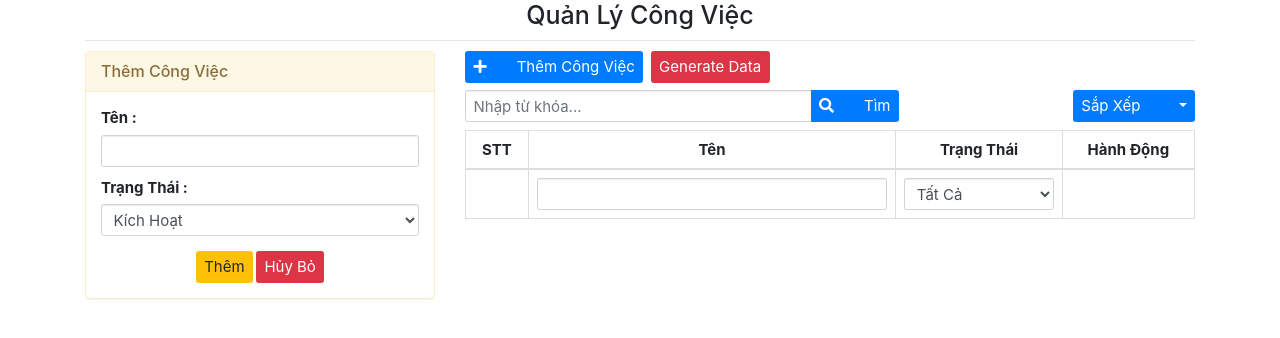
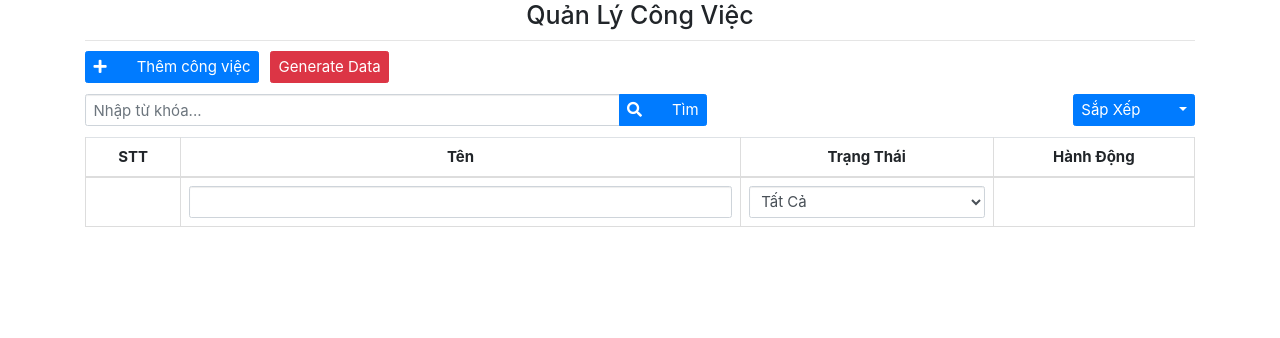
Before and after one commit to cheanhminh98/project-2-react, a React (Create React App) app: page / in a window 1280 px wide. Shown: the top 338 px of the page. Built offline with nearby package versions, Linux system fonts and the light colour scheme; some icons are missing.

Commit message:
add close toggle form TaskForm

```diff
--- a/src/App.js
+++ b/src/App.js
@@ -13,6 +13,7 @@ class App extends Component{
         super(props);
         this.state = {
             tasks : [],
+            isDisplayForm : false,
         }
     }
 
@@ -51,9 +52,18 @@ class App extends Component{
         }
     }
 
+    onToggleForm(){
+        this.setState({
+            isDisplayForm : !this.state.isDisplayForm,
+        })
+    }
+
+
+
     render() {
 
-        var {tasks} = this.state; //var tasks = this.state.tasks
+        var {tasks, isDisplayForm} = this.state; //var tasks = this.state.tasks
+        var elmTaskForm = isDisplayForm ? <TaskForm/> : "";
 
         return (
             <div className="container">
@@ -62,12 +72,18 @@ class App extends Component{
                     <hr/>
                 </div>
                 <div className="row">
+                    <div className={isDisplayForm === true ? 'col-xs-4 col-sm-4 col-md-4 col-lg-4' : ''}>
+                        {elmTaskForm}
+                    </div>
 
-                    <TaskForm/>
-
-                    <div className="col-xs-8 col-sm-8 col-md-8 col-lg-8">
-                        <button type="button" className="btn btn-primary" style={{marginBottom: 1 + '%'}}>
-                            <span className="fa fa-plus mr-5"></span>Thêm Công Việc
+                    <div className={isDisplayForm === true ? 'col-xs-8 col-sm-8 col-md-8 col-lg-8' : 'col-xs-12 col-sm-12 col-md-12 col-lg-12'}>
+                        <button
+                            type="button"
+                            className={isDisplayForm === true ? 'btn btn-danger' : "btn btn-primary"}
+                            style={{marginBottom: 1 + '%'}}
+                            onClick = {() => this.onToggleForm()}
+                        >
+                            <span className="fa fa-plus mr-5"></span>{isDisplayForm === true ? 'Quay lại' : "Thêm công việc"}
                         </button>
 
                         <button type="button"
--- a/src/components/TaskForm.js
+++ b/src/components/TaskForm.js
@@ -1,12 +1,16 @@
 import React, {Component} from 'react';
 
 class TaskForm extends Component{
+
 	render(){
 		return(
-			<div className="col-xs-4 col-sm-4 col-md-4 col-lg-4">
 				<div className="panel panel-warning">
 	                <div className="panel-heading">
-	                    <h3 className="panel-title">Thêm Công Việc</h3>
+	                    <h3 className="panel-title">Thêm Công Việc
+
+
+	                    </h3>
+
 	                </div>
 	                <div className="panel-body">
 	                    <form>
@@ -27,7 +31,7 @@ class TaskForm extends Component{
 	                    </form>
 	                </div>
 	            </div>
-            </div>
+
 		);
 	}
 }
```
